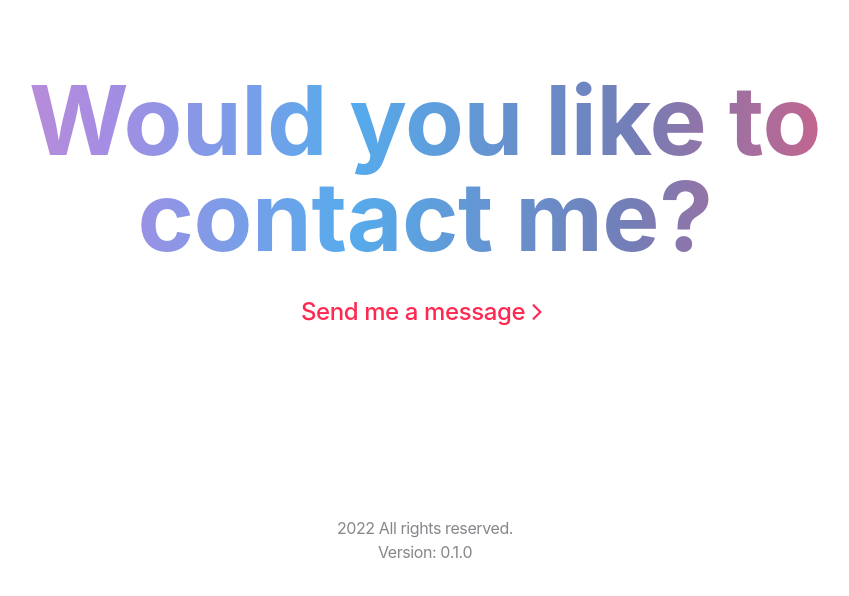
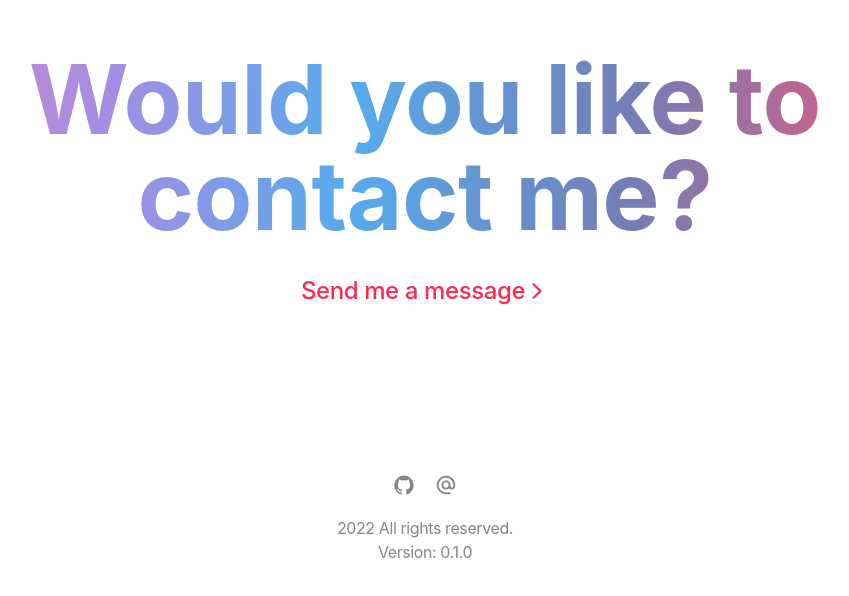
Before and after one commit to TheBoringBOT/developer-portfolio, a Next.js app: page / in a window 1280 px wide. Shown: the part 3472-4068 px from the top of the page, without its empty margins (215-1064 px from the left). Built offline with nearby package versions, Linux system fonts and the light colour scheme.

Commit message:
feat: footer icon links

```diff
--- a/components/layout/footer.js
+++ b/components/layout/footer.js
@@ -1,5 +1,7 @@
 import { getFullYear } from "../../utils/date-formatter";
-import { IoChevronForward } from "react-icons/io5";
+import { IoChevronForward, IoLogoGithub } from "react-icons/io5";
+import { MdAlternateEmail } from "react-icons/md";
+
 import { constants } from "../../libs/constants";
 
 export default function footer({ setModalOpen }) {
@@ -22,8 +24,22 @@ export default function footer({ setModalOpen }) {
           </button>
         </div>
         <div className="flex flex-col text-center justify-center  mt-auto py-10 text-dark-grey">
-          <span>{getFullYear()} All rights reserved.</span>
-          <span>Version: {site_version}</span>
+          <div className="flex space-x-5 justify-center items-center transition-all">
+            <a
+              className="hover:text-black"
+              href="https://github.com/TheBoringBOT"
+              target="_blank"
+            >
+              <IoLogoGithub size={22} />
+            </a>
+            <a className="hover:text-black" href="mailto:hi@garethrichards.dev">
+              <MdAlternateEmail size={22} />
+            </a>
+          </div>
+          <div className="flex flex-col pt-5">
+            <span>{getFullYear()} All rights reserved.</span>
+            <span>Version: {site_version}</span>
+          </div>
         </div>
       </div>
     </footer>
```
